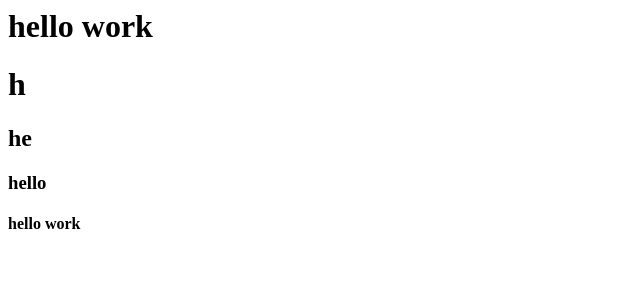
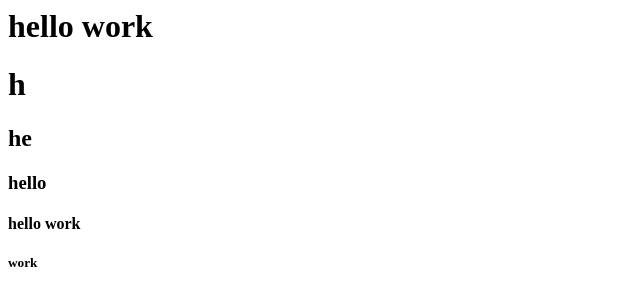
Before and after one commit to p234-1/apple, a plain HTML site: page index.html in a window 1280 px wide. Shown: the full height of the page, 0-640 px from the left. Drawn offline with Linux system fonts and the light colour scheme.

Commit message:
Create index.html

```diff
--- a/index.html
+++ b/index.html
@@ -3,3 +3,4 @@
 <h2>he<h2>
 <h3>hello<h3>
 <h4>hello work<h4>
+<h5>work<h5>
```
